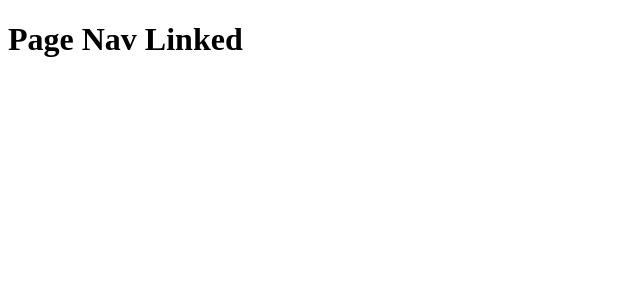
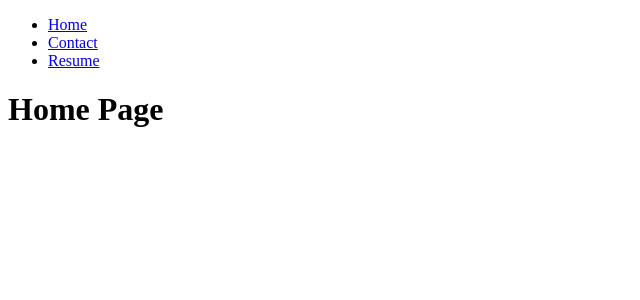
Before and after one commit to JaQwae/portfolio-page, a React (Vite) app: page / in a window 1280 px wide. Shown: the top 300 px of the page, without its empty margins (0-640 px from the left). Built offline with nearby package versions, Linux system fonts and the light colour scheme.

Commit message:
Navbar is pulling different pages

```diff
--- a/src/App.jsx
+++ b/src/App.jsx
@@ -1,12 +1,8 @@
 import * as React from 'react'
-import './components/PageNavigation'
+import './components/navbar/PageNavigation'
 import './App.css'
-import PageNavigation from './components/PageNavigation'
+import PageNavigation from './components/navbar/PageNavigation'
 
-function App() {
-  return (
-    <PageNavigation/>
-    )
-}
+const App = () => <PageNavigation/>
 
 export default App
--- a/src/components/PageNavigation.jsx
+++ /dev/null
@@ -1,11 +0,0 @@
-import React, { useState } from 'react';
-// import Home from './pages/Home';
-// import Contact from './pages/Contact';
-
-function PageNavigation () {
-    return (
-        <h1>Page Nav Linked</h1>
-    )
-}
-
-export default PageNavigation;
--- /dev/null
+++ b/src/components/navbar/NavTabs.jsx
@@ -0,0 +1,37 @@
+import React from 'React';
+
+function NavTabs ({ currentPage, handlePageChange }) {
+    return (
+        <ul className='nav-bar'>
+            <li className='nav-tab'>
+                <a
+                    href= '#home'
+                    onClick= {() => handlePageChange ('home')}
+                    className= {currentPage === 'home' ? 'nav-link active' : 'nav-link'}
+                >
+                    Home
+                </a>
+            </li>
+            <li className='nav-tab'>
+                <a
+                    href= '#contact'
+                    onClick= {() => handlePageChange ('contact')}
+                    className= {currentPage === 'contact' ? 'nav-link active' : 'nav-link'}
+                >
+                    Contact
+                </a>
+            </li>
+            <li className='nav-tab'>
+                <a
+                    href= '#resume'
+                    onClick= {() => handlePageChange ('resume')}
+                    className= {currentPage === 'resume' ? 'nav-link active' : 'nav-link'}
+                >
+                    Resume
+                </a>
+            </li>
+        </ul>
+    )
+}
+
+export default NavTabs;
--- /dev/null
+++ b/src/components/navbar/PageNavigation.jsx
@@ -0,0 +1,30 @@
+import React, { useState } from 'react';
+import NavTabs from './NavTabs';
+import Home from '../pages/Home';
+import Contact from '../pages/Contact';
+import Resume from '../pages/Resume';
+
+function PageNavigation () {
+    const [currentPage, setCurrentPage] = useState('home');
+
+    const renderPage = () => {
+        if (currentPage === 'home') {
+            return <Home/>;
+        };
+        if (currentPage === 'contact') {
+            return <Contact/>;
+        };
+        return <Resume/>;
+    };
+
+    const handlePageChange = (page) => setCurrentPage(page);
+
+    return (
+        <div>
+            <NavTabs currentPage={currentPage} handlePageChange={handlePageChange} />
+            {renderPage()}
+        </div>
+    )
+}
+
+export default PageNavigation;
--- /dev/null
+++ b/src/components/pages/Resume.jsx
@@ -0,0 +1,9 @@
+import React from 'react';
+
+export default function Resume() {
+    return (
+        <div>
+            <h1>Resume Page</h1>
+        </div>
+    )
+}
```
